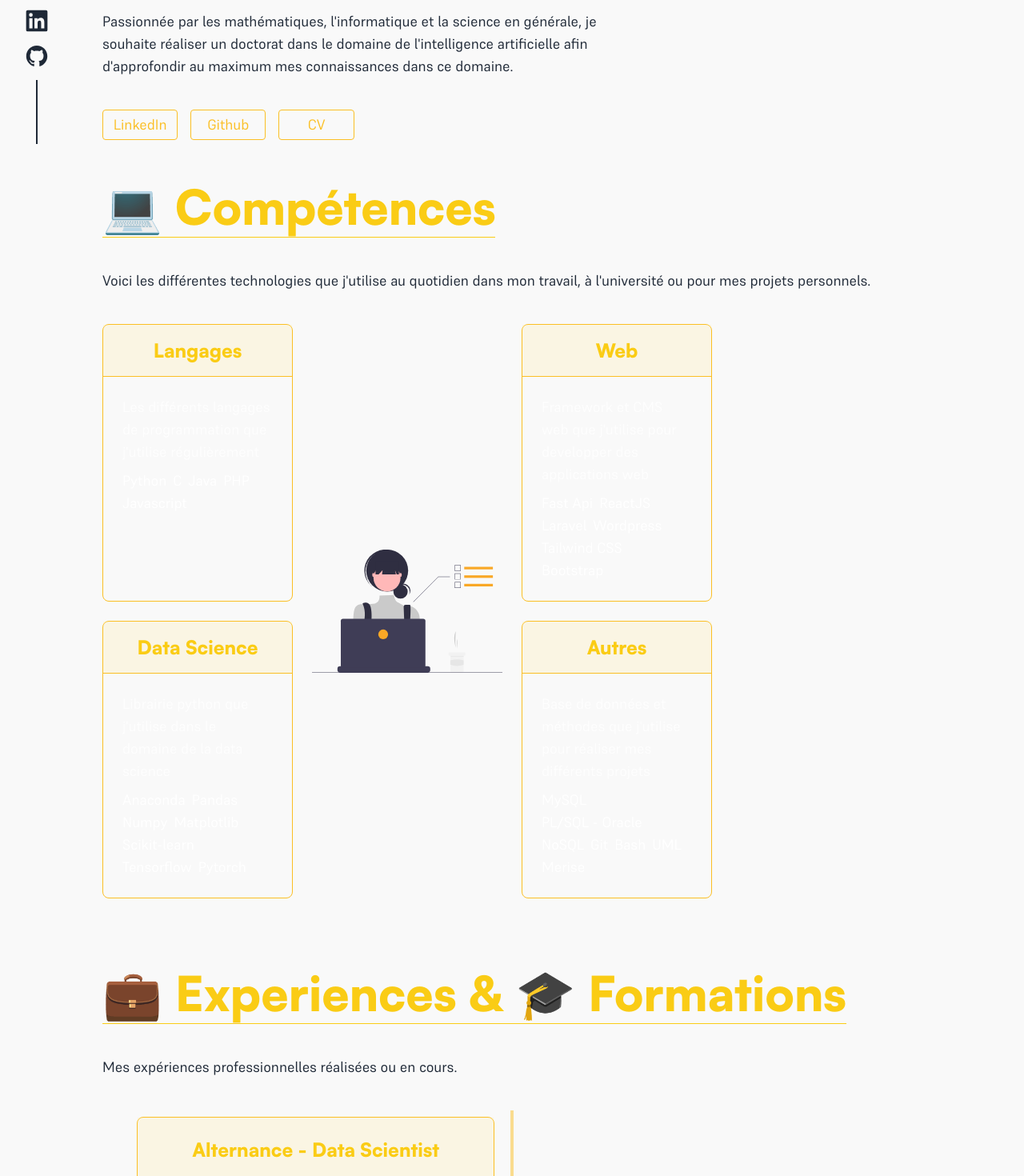
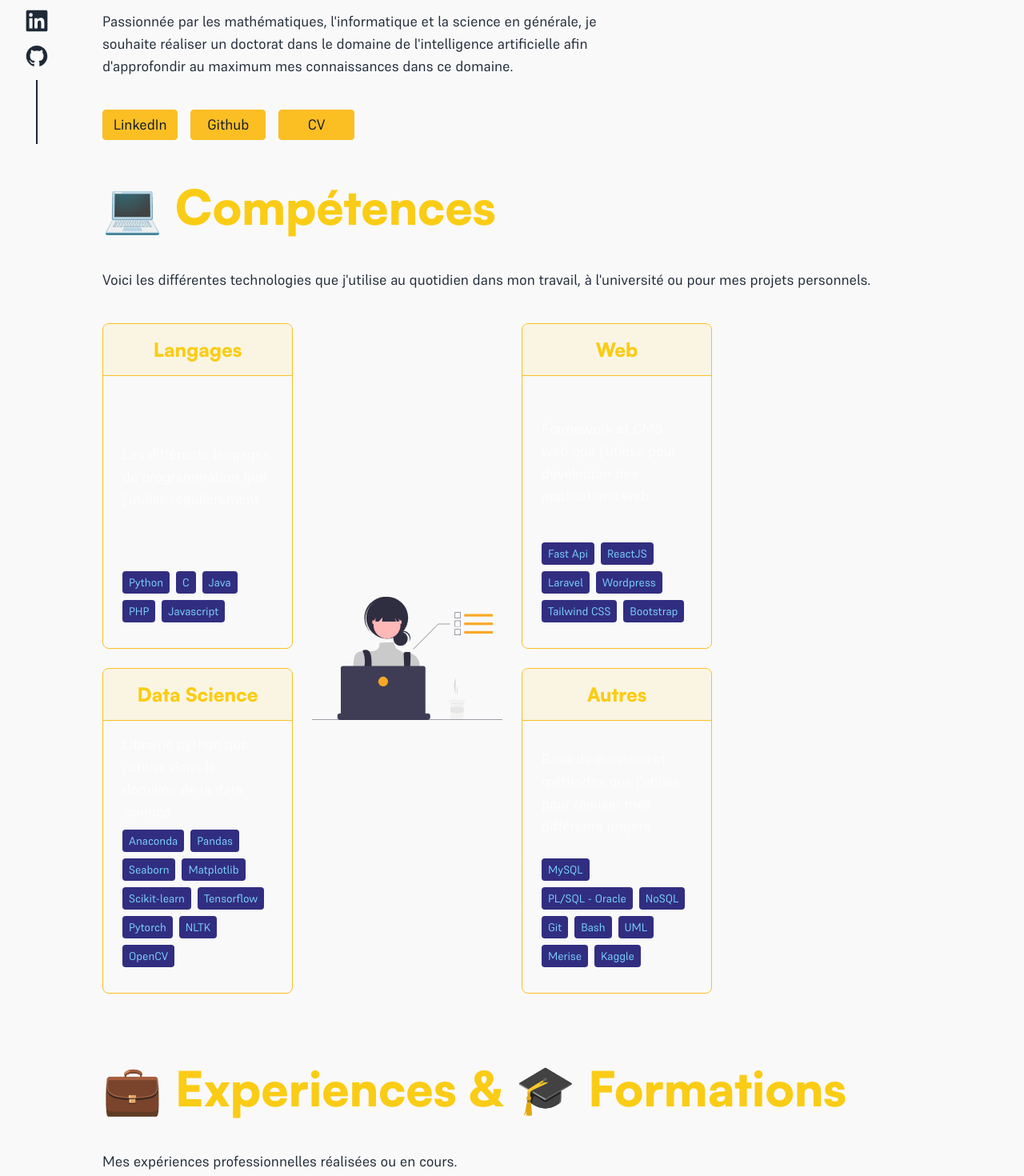
Before and after one commit to RaphHuynh/portfolio, a React (Vite) app: page / in a window 1280 px wide. Shown: the part 620-2090 px from the top of the page at 80% size. Built offline with nearby package versions, Linux system fonts and the light colour scheme.

Commit message:
dark theme

```diff
--- a/src/components/page/Competence.jsx
+++ b/src/components/page/Competence.jsx
@@ -7,18 +7,16 @@ function Competence(){
     //State
     const langage = [{id:"Python"},{id:"C"},{id:"Java"},{id:"PHP"},{id:"Javascript"}];
 
-    const dataScience = [{id:"Anaconda"},{id:"Pandas"},{id:"Numpy"},{id:"Matplotlib"},{id:"Scikit-learn"},{id:"Tensorflow"},{id:"Pytorch"}]
+    const dataScience = [{id:"Anaconda"},{id:"Pandas"},{id:"Seaborn"},{id:"Matplotlib"},{id:"Scikit-learn"},{id:"Tensorflow"},{id:"Pytorch"},{id:"NLTK"},{id:"OpenCV"}]
 
     const web = [{id:"Fast Api"},{id:"ReactJS"},{id:"Laravel"},{id:"Wordpress"},{id:"Tailwind CSS"},{id:"Bootstrap"}]
 
-    const autre = [{id:"MySQL"},{id:"PL/SQL - Oracle"},{id:"NoSQL"},{id:"Git"},{id:"Bash"},{id:"UML"},{id:"Merise"}]
-
-    //comportement
+    const autre = [{id:"MySQL"},{id:"PL/SQL - Oracle"},{id:"NoSQL"},{id:"Git"},{id:"Bash"},{id:"UML"},{id:"Merise"},{id:"Kaggle"}]
 
     //Affichage
     return (
         <section className='flex flex-col min-h-screen w-full p-10 lg:px-32 justify-center' id="Competence">
-            <h1 className='text-2xl md:text-4xl lg:text-6xl text-yellow-400 border-b border-yellow-400 h-fit py-2 w-fit mb-10'>
+            <h1 className='text-2xl md:text-4xl lg:text-6xl text-yellow-400 h-fit py-2 w-fit mb-10'>
                 💻 Compétences
             </h1>
             <aside className="text-sm md:text-lg pb-10">
@@ -27,27 +25,27 @@ function Competence(){
                 </p>
             </aside>
             <article className='grid gap-6 sm:grid-cols-2 lg:grid-cols-3 xl:grid-cols-4 2xl:grid-cols-3 text-sm md:text-lg'>
-                <div className='grid gap-6 grid-rows-2'>
-                    <div className="w-full  rounded-lg border border-amber-400">
+                <div className='grid gap-6 grid-rows-2 h-full'>
+                    <div className="w-full  rounded-lg border border-amber-400 flex flex-col justify-between">
                         <h2 className='flex text-xl md:text-xl lg:text-2xl text-yellow-400 text-center py-4 justify-center items-center border-b border-amber-400 bg-amber-200/20'>Langages</h2>
-                        <div className='p-6'>
+                        <div className='px-6 pt-4'>
                             <p className='text-white/80 mb-2'>Les différents langages de programmation que j'utilise régulièrement</p>
-                            <div className='flex  flex-wrap'>
+                        </div>
+                        <div className='flex flex-wrap pb-6 px-6'>
                             {langage.map(item => (
-                                    <span className="text-white mr-2" key={item.id}>{item.id}</span>
+                                <span className="text-sky-300 mr-2 bg-indigo-900 px-2 py-1 rounded mb-2 text-sm" key={item.id}>{item.id}</span>
                             ))}
                         </div>
                     </div>
+                    <div className="w-full rounded-lg border border-amber-400 flex flex-col justify-between">
+                        <h2 className='flex text-xl md:text-xl lg:text-2xl text-yellow-400 text-center py-4 justify-center items-center border-b border-amber-400 bg-amber-200/20'>Data Science</h2>
+                        <div className='px-6 pt-4'>
+                            <p className='text-white/80 mb-2'>Librairie python que j'utilise dans le domaine de la data science</p>
                         </div>
-                    <div className="w-full rounded-lg border border-amber-400">
-                        <h2 className='flex text-xl md:text-xl lg:text-2xl text-yellow-400 text-center py-4 justify-center items-center border-b border-amber-400 bg-amber-200/20'>Data Science</h2>
-                        <div className='p-6'>
-                            <p className='text-white/80 mb-2'>Librairie python que j'utilise dans le domaine de la data science</p>
-                            <div className='flex  flex-wrap'>
+                        <div className='flex flex-wrap px-6 pb-6'>
                                 {dataScience.map(item => (
-                                    <span className="text-white mr-2" key={item.id}>{item.id}</span>
+                                    <span className="text-sky-300 mr-2 bg-indigo-900 px-2 py-1 rounded mb-2 text-sm" key={item.id}>{item.id}</span>
                                 ))}
-                            </div>
                         </div>
                     </div>
                 </div>
@@ -58,26 +56,26 @@ function Competence(){
                 </div>
 
                 <div className='grid gap-6 grid-rows-2'>
-                    <div className="w-full  rounded-lg border border-amber-400">
+                    <div className="w-full  rounded-lg border border-amber-400 flex flex-col justify-between">
                         <h2 className='flex text-xl md:text-xl lg:text-2xl text-yellow-400 text-center py-4 justify-center items-center border-b border-amber-400 bg-amber-200/20'>Web</h2>
-                        <div className='p-6'>
+                        <div className='px-6 pt-4'>
                             <p className='text-white/80 mb-2'>Framework et CMS web que j'utilise pour developper des applications web</p>
-                            <div className='flex  flex-wrap'>
+                        </div>
+                        <div className='flex  flex-wrap pb-6 px-6'>
                                 {web.map(item => (
-                                    <span className="text-white mr-2" key={item.id}>{item.id}</span>
+                                    <span className="text-sky-300 mr-2 bg-indigo-900 px-2 py-1 rounded mb-2 text-sm" key={item.id}>{item.id}</span>
                                 ))}
                         </div>
                     </div>
+                    <div className="w-full  rounded-lg border border-amber-400 flex flex-col justify-between">
+                        <h2 className='flex text-xl md:text-xl lg:text-2xl text-yellow-400 text-center py-4 justify-center items-center border-b border-amber-400 bg-amber-200/20'>Autres</h2>
+                        <div className='px-6 pt-4'>
+                            <p className='text-white/80 mb-2'>Base de données et méthodes que j'utilise pour réaliser mes différents projets</p>
                         </div>
-                    <div className="w-full  rounded-lg border border-amber-400">
-                        <h2 className='flex text-xl md:text-xl lg:text-2xl text-yellow-400 text-center py-4 justify-center items-center border-b border-amber-400 bg-amber-200/20'>Autres</h2>
-                        <div className='p-6'>
-                            <p className='text-white/80 mb-2'>Base de données et méthodes que j'utilise pour réaliser mes différents projets</p>
-                            <div className='flex  flex-wrap'>
+                        <div className='flex  flex-wrap px-6 pb-6'>
                                 {autre.map(item => (
-                                    <span className="text-white mr-2" key={item.id}>{item.id}</span>
+                                    <span className="text-sky-300 mr-2 bg-indigo-900 px-2 py-1 rounded mb-2 text-sm" key={item.id}>{item.id}</span>
                                 ))}
-                            </div>
                             </div>
                     </div>
                 </div>
--- a/src/components/page/Home.jsx
+++ b/src/components/page/Home.jsx
@@ -18,7 +18,7 @@ function Home() {
                         🚗 Ouvert à la mobilité
                     </span>
                     <span>
-                        🖥️ Télévrail possible
+                        🖥️ Télétravail possible
                     </span>
                 </p>
                 <div className='grid grid-cols-3 gap-4 pb-6 lg:pb-10'>
@@ -53,13 +53,13 @@ function Home() {
                     Passionnée par les mathématiques, l'informatique et la science en générale, je souhaite réaliser un doctorat dans le domaine de l'intelligence artificielle afin d'approfondir au maximum mes connaissances dans ce domaine.
                 </p>
                 <div className='flex grid grid-cols-3 gap-4 text-center w-1/2'>
-                    <a href={'https://www.linkedin.com/in/raphaëlle-huynh-46192919b/'} className='border border-amber-400 text-amber-400 hover:text-[#0f1628] px-2 py-1 hover:bg-amber-400 transition delay-75 text-lg rounded'>
+                    <a href={'https://www.linkedin.com/in/raphaëlle-huynh-46192919b/'} className='border border-amber-400 hover:text-amber-400 text-[#0f1628] px-2 py-1 bg-amber-400 hover:bg-[#0f1628] transition delay-75 text-lg rounded'>
                         LinkedIn
                     </a>
-                    <a href={'https://github.com/RaphHuynh'} className='border border-amber-400 text-amber-400 hover:text-[#0f1628] px-2 py-1 hover:bg-amber-400 transition delay-75 text-lg rounded'>
+                    <a href={'https://github.com/RaphHuynh'} className='border border-amber-400 hover:text-amber-400 text-[#0f1628] px-2 py-1 bg-amber-400 hover:bg-[#0f1628] transition delay-75 text-lg rounded'>
                         Github
                     </a>
-                    <a href={resume} className='border border-amber-400 text-amber-400 hover:text-[#0f1628] px-2 py-1 hover:bg-amber-400 transition delay-75 text-lg rounded'>
+                    <a href={resume} className='border border-amber-400 hover:text-amber-400 text-[#0f1628] px-2 py-1 bg-amber-400 hover:bg-[#0f1628] transition delay-75 text-lg rounded'>
                         CV
                     </a>
                 </div>
--- a/src/components/page/Work.jsx
+++ b/src/components/page/Work.jsx
@@ -10,14 +10,54 @@ import ImgHSR from '../../assets/img_projet/hsr.png';
 
 function Work() {
     const projets = [
-        { id: 'Site web Française des developpeuse', img: ImgFRDesDev },
-        { id: 'Cours d\'intelligence artificielle', img: ImgCoursIA },
-        { id: 'Bot Discord : Méteo', img: ImgBotDisMeteo },
-        { id: 'IA Chatbot : Covid', img: ImgChatBotCovid },
-        { id: 'IA Analyse de sentiment', img: ImgAnalyseSentiment },
-        { id: 'Bot Discord : CV Developpeur', img: ImgBotDisCVDev },
-        { id: 'Site Web : HS\'R', img: ImgHSR },
-        { id: 'Bot Discord : Choix de Poop', img: ImgBotDisChoixPoop },
+        {
+            id: 'Site web Française des developpeuse',
+            img: ImgFRDesDev,
+            content: "Site web de françaises des developpeuses. Ce site permet aux femmes dans le domaine de l'informatique de partager leur profil, portfolio afin de mettre leur profil en avant.\nUtile une API REST pour gérer la partie Back-end avec FastAPI de mon projet Françaises des développeuses.",
+            lang:["JavaScript","Python","MySQL","ReactJS","FastAPI"]
+        },
+        {
+            id: 'Cours d\'intelligence artificielle',
+            img: ImgCoursIA,
+            content: "Cours d'intelligence artificielle sur github dans différentes langues afin d'aider les débutants à comprendre et à faire de l'intelligence artificielle avec des parties cours et des parties pratiques. Actuellement les cours sont publiés sous forme de fichier jupyter.",
+            lang:["Python","NLTK"]
+        },
+        {
+            id: 'Bot Discord : Méteo',
+            img: ImgBotDisMeteo,
+            content: "Bot discord affichant la météo de différentse villes à l'aide d'une API météo (OpenWeatherMap).",
+            lang:["Python"]
+        },
+        {
+            id: 'IA Chatbot : Covid',
+            img: ImgChatBotCovid,
+            content: "ChatBot développé à l'aide d'un fichier txt contenant des séries de questions réponses utilisant les méthodes de traitements du langages naturels. Il existe 2 chatbots différents fait avec 2 librairies différentes pour étudier leurs efficacités et leurs points faibles par rapport à l'autre.",
+            lang:["Python","Skicit-Learn","NLTK","TensorFlow"]
+        },
+        {
+            id: 'IA Analyse de sentiment',
+            img: ImgAnalyseSentiment,
+            content: "Analyse de sentiment de tweet utilisant les techniques de pré-traitement du langages naturels et un modèle de RandomForest.",
+            lang:["Python","NLTK","Seaborn","Scikit-learn"]
+        },
+        {
+            id: 'Bot Discord : CV Developpeur',
+            img: ImgBotDisCVDev,
+            content: "C'est un bot discord qui permet de mettre en ligne son CV sur discord afin de faciliter le partage de celui-ci. Il permet aussi de génerer un CV au format PDF",
+            lang:["Python","JSON"]
+        },
+        {
+            id: 'Site Web : HS\'R',
+            img: ImgHSR,
+            content: "Site vitrine réalisé pour l'association du HSR qui est une association de CTF de la réjoin Grand-Est.",
+            lang:["JavaScript","ReactJS"]
+        },
+        {
+            id: 'Bot Discord : Choix de Poop',
+            img: ImgBotDisChoixPoop,
+            content: "C'est un bot discord qui permet aux gens de s'enregistrer dessus respectant aussi le RGPD afin de répondre à une série de questions réponses. Nous pouvons consulter les données des questions sous forme de statistiques anonymes et de graphiques.",
+            lang:["Python","Plotly","MySQL"]
+        },
     ];
 
     const [modalOpen, setModalOpen] = useState(false);
@@ -35,7 +75,7 @@ function Work() {
 
     return (
         <section className="flex flex-col min-h-screen w-full p-10 md:px-32 pb-20 justify-center" id="Projet">
-            <h1 className='text-2xl md:text-4xl lg:text-6xl text-yellow-400 border-b border-yellow-400 h-fit py-2 w-fit mb-10'>
+            <h1 className='text-2xl md:text-4xl lg:text-6xl text-yellow-400 h-fit py-2 w-fit mb-10'>
                 📂 Projets
             </h1>
             <p className="pb-10 text-sm md:text-lg">
@@ -54,18 +94,25 @@ function Work() {
             </div>
 
             {modalOpen && selectedProjet && (
-                <div className="fixed z-10 inset-0 overflow-y-auto flex items-center justify-center bg-black bg-opacity-50">
-                    <div className="relative mx-auto max-w-3xl bg-[#0f1628] border border-amber-400 rounded-lg shadow-lg p-6 md:p-8">
+                <div className="fixed z-10 inset-0 overflow-y-auto flex items-center justify-center bg-black bg-opacity-60">
+                    <div className="relative mx-auto max-w-3xl bg-[#0f1628] rounded-lg shadow-lg p-6 md:p-8">
                         <button onClick={closeModal} className="absolute top-0 right-0 m-4 text-gray-200 hover:text-gray-500 focus:outline-none">
                             <svg className="h-6 w-6" fill="none" viewBox="0 0 24 24" stroke="currentColor">
                                 <path strokeLinecap="round" strokeLinejoin="round" strokeWidth="2" d="M6 18L18 6M6 6l12 12" />
                             </svg>
                         </button>
-                        <h2 className="text-2xl md:text-3xl font-bold text-amber-500 mb-4">{selectedProjet.id}</h2>
-                        <img src={selectedProjet.img} alt={selectedProjet.id} className="mb-4 w-full h-72 object-cover rounded" />
+                        <h2 className="text-2xl md:text-3xl font-bold text-amber-500 mb-4 text-center">{selectedProjet.id}</h2>
+                        <img src={selectedProjet.img} alt={selectedProjet.id} className="mb-4 w-full h-96 object-cover rounded" />
                         <p className="text-white/80 mb-4">
-                            {/* Ajoutez ici d'autres informations sur le projet si nécessaire */}
+                            {selectedProjet.content}
                         </p>
+                        <div className='flex flex-wrap'>
+                            {selectedProjet.lang.map((language, index) => (
+                                <span key={index} className='bg-yellow-50 text-yellow-400 px-2 py-1 m-1 rounded dark:bg-amber-500 dark:text-[#0f1628]'>
+                                    {language}
+                                </span>
+                            ))}
+                        </div>
                     </div>
                 </div>
             )}
```
Also changed, not shown: src/components/page/Experience.jsx (+12 -8 lines). Lines whose indentation alone changed are shown as unchanged.
